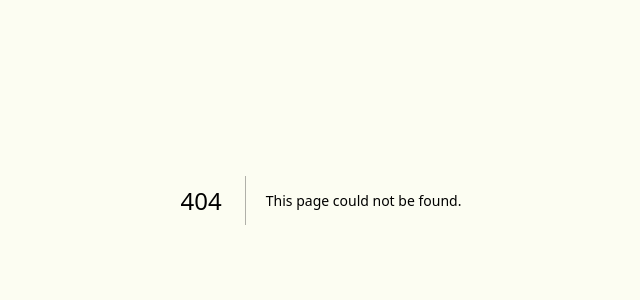
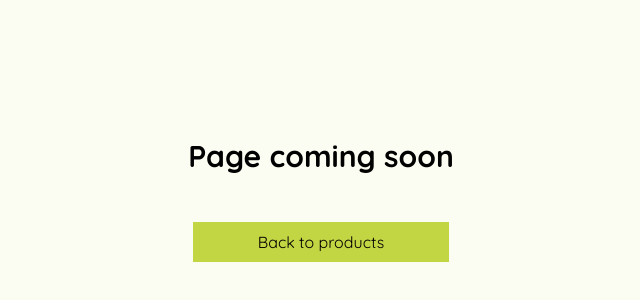
Before and after one commit to AtanasovCode/cycleventure-next, a Next.js app: page /my-cart in a window 1280 px wide. Before the commit this address had no page. Shown: the part 200-500 px from the top of the page, without its empty margins (319-959 px from the left). Built offline with nearby package versions, Linux system fonts and the light colour scheme.

Commit message:
add /my-cart route for auth cart

```diff
--- /dev/null
+++ b/app/my-cart/MyCart.tsx
@@ -0,0 +1,14 @@
+import Link from "next/link";
+
+export default function MyCart() {
+    return (
+        <div className="min-h-screen bg-background flex flex-col items-center justify-center gap-12">
+            <h1 className="text-3xl font-bold">
+                Page coming soon
+            </h1>
+            <Link href="/products" className="min-w-64 max-w-64 bg-accent p-2 text-black text-center">
+                Back to products
+            </Link>
+        </div>
+    );
+}
--- /dev/null
+++ b/app/my-cart/page.tsx
@@ -0,0 +1,7 @@
+import MyCart from "./MyCart";
+
+export default function Page() {
+    return (
+        <MyCart />
+    );
+}
```
